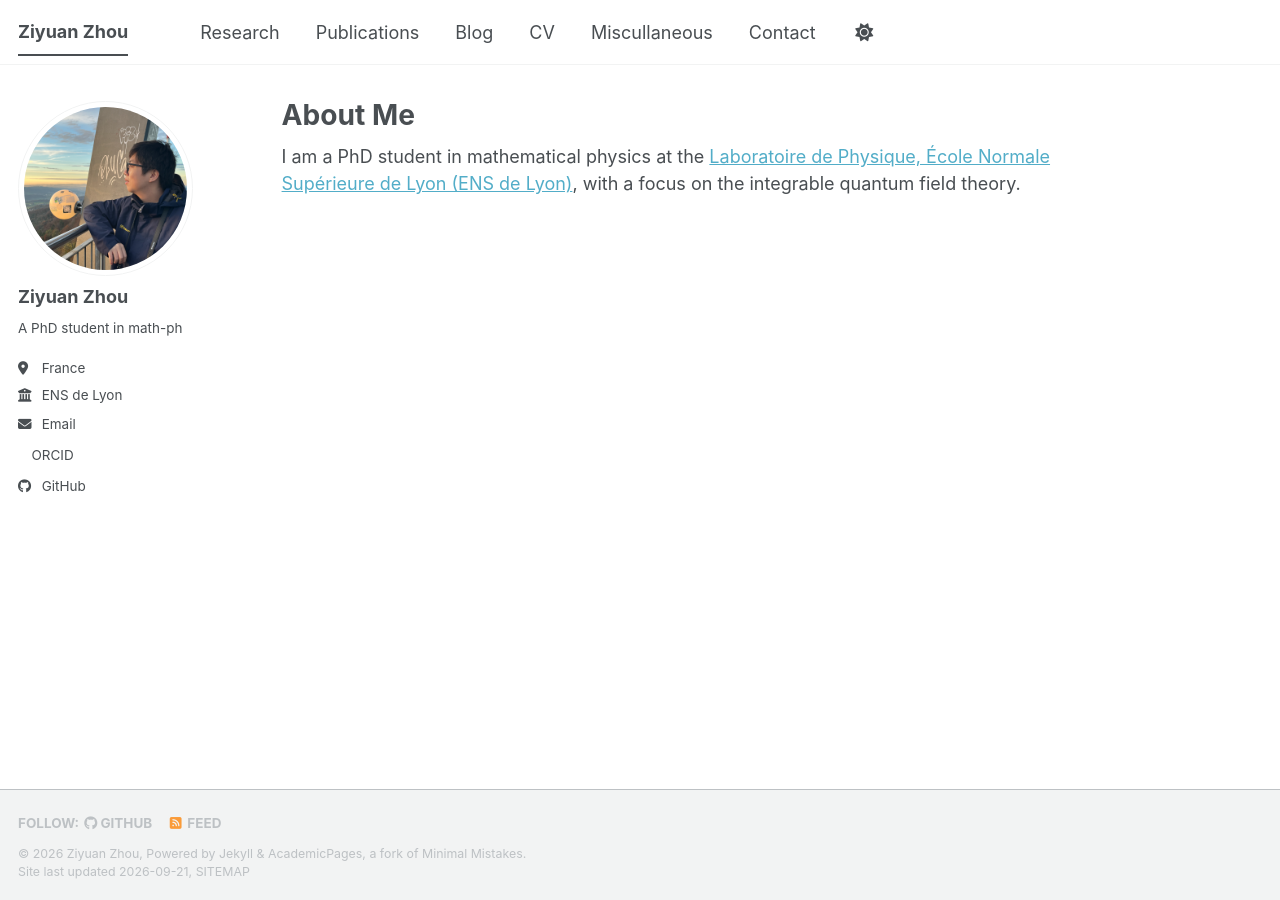
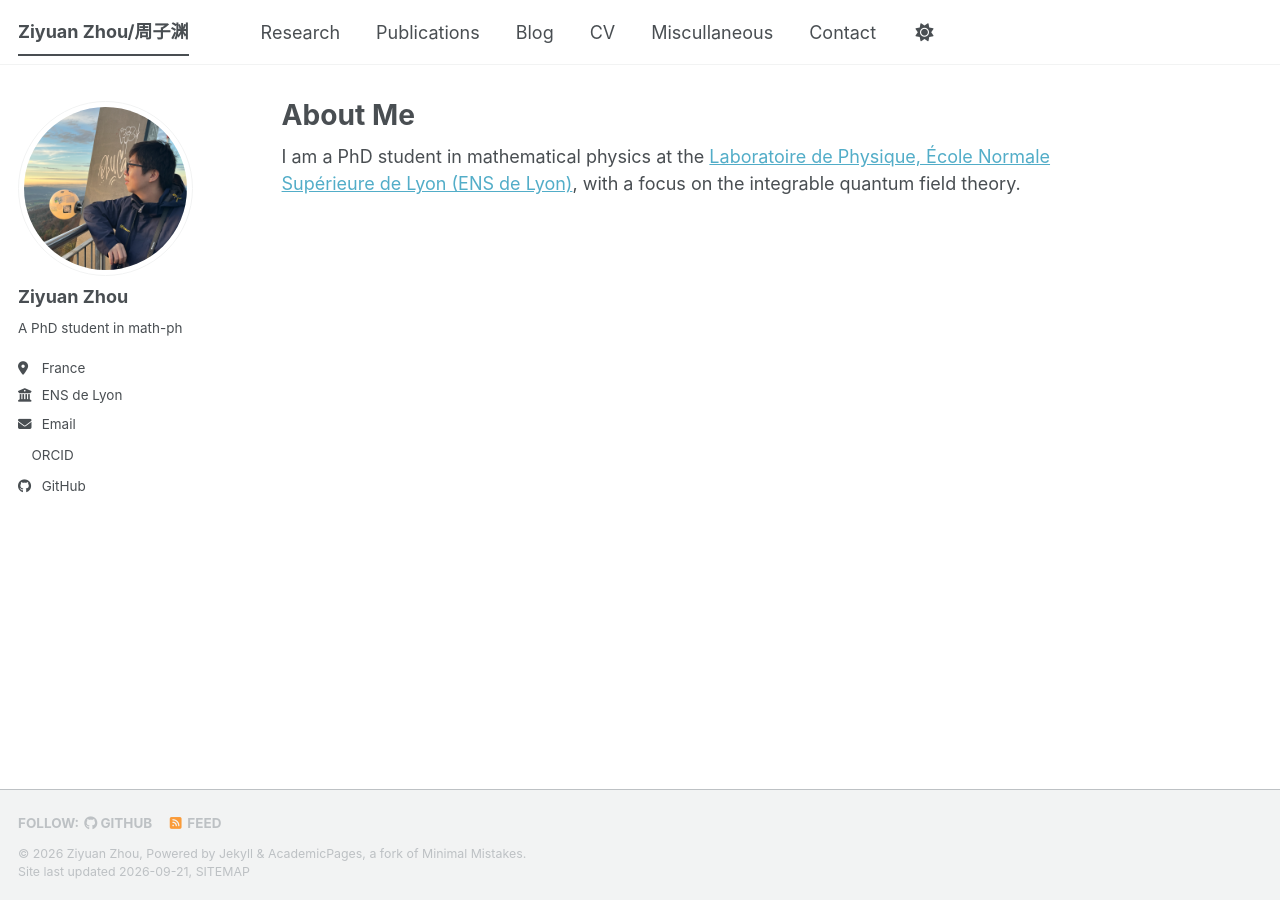
Before and after one commit to TzuyZhou/tzuyzhou.github.io, a Jekyll site: the page built from _pages/about.md, in a window 1280 px wide. Built offline with Jekyll 4.4.1, drawn with Linux system fonts in a browser that asks for light colours; a style sheet for code colours, icons or effects is not loaded.

```diff
--- a/_config.yml
+++ b/_config.yml
@@ -9,7 +9,7 @@
 # Basic Site Settings
 locale                   : "en-US"
 site_theme               : "default" # The available themes options are "default", "air", "sunrise", "mint", "dirt" and "contrast"
-title                    : "Ziyuan Zhou"
+title                    : "Ziyuan Zhou/周子渊"
 title_separator          : "-"
 name                     : &name "Ziyuan Zhou"
 description              : &description "Ziyuan Zhou's academic portfolio"   # Update this with a general description of your site, this is the default if not overridden by a page
```
